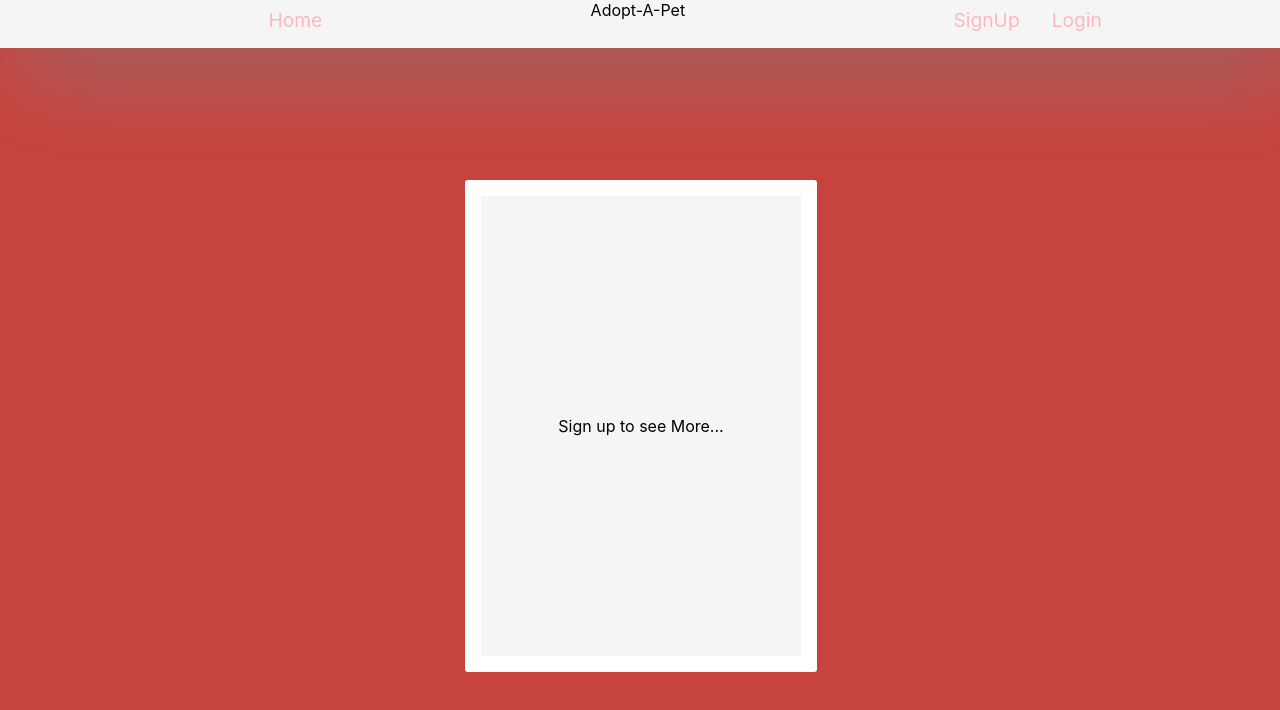
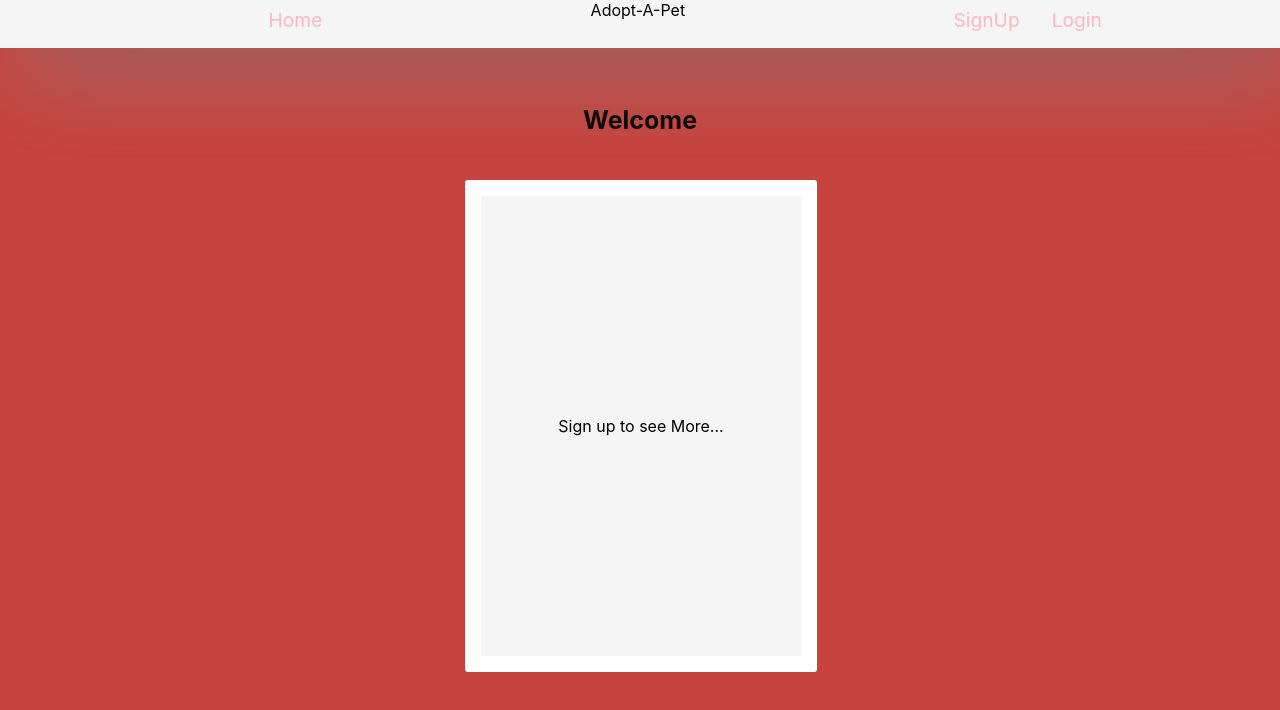
Before and after one commit to HassenH1/Adopt-a-Pet, a React (Create React App) app: page / in a window 1280 px wide. Shown: the top 710 px of the page. Built offline with nearby package versions, Linux system fonts and the light colour scheme.

Commit message:
fix alot

```diff
--- a/src/components/Home/index.js
+++ b/src/components/Home/index.js
@@ -44,7 +44,11 @@ function Home(props) {
 
   return (
     <BackgroundColor>
-      {console.log(data.animals, "<---------fetch worked or nah?")}
+      {
+        props.user.username
+          ? <h3 style={{left: "0", lineHeight: "200px", marginTop: "-100px", position: "absolute", textAlign: "center", top: "15%", width: "100%", fontSize: "25px"}}>Welcome {props.user.username}!</h3>
+          : <h3 style={{left: "0", lineHeight: "200px", marginTop: "-100px", position: "absolute", textAlign: "center", top: "15%", width: "100%", fontSize: "25px"}}>Welcome</h3>
+      }
       <div>
         <div style={wrapperStyles}>
           {data.animals && data.animals.length > 0 ? (
@@ -64,10 +68,12 @@ function Home(props) {
                     data.animals && data.animals[0].photos.length === 0
                       ? <div>No Image Available</div>
                       : (
-                        <NavLink exact to={`/animal/${data.animals[0].id}`}><img src={data.animals[0].photos[0].full} alt="animals" style={{maxWidth:"100%",
-                        maxHeight: "100%",
-                        objectFit: "fill",
-                        backgroundSize: "cover", backgroundPosition: "center"}}/></NavLink>)
+                        <NavLink exact to={`/animal/${data.animals[0].id}`}><img src={data.animals[0].photos[0].full} alt="animals" style={{
+                          maxWidth: "100%",
+                          maxHeight: "100%",
+                          objectFit: "fill",
+                          backgroundSize: "cover", backgroundPosition: "center"
+                        }} /></NavLink>)
                   }
                 </Card>
               </Swipeable>
--- a/src/components/NavBar/index.js
+++ b/src/components/NavBar/index.js
@@ -17,7 +17,8 @@ function NavBar(props) {
         {console.log(props.user, "<----------------from user in Navbar")}
         {
           props.user
-            ? <div>
+            ? <div style={{ width: "90px" }}>
+              <Links exact to="/profile">Profile</Links>
               <Links exact to="logout">Logout</Links>
             </div>
             : <div style={{ width: "90px" }}>
--- a/src/components/Signup/index.js
+++ b/src/components/Signup/index.js
@@ -41,7 +41,7 @@ function Signup(props) {
       props.addingUser(input)
       //clearing fields
       clearFields()
-      console.log(props, "<----------------props")
+      props.history.push("/")
     } catch (err) {
       console.log(err)
     }
```
